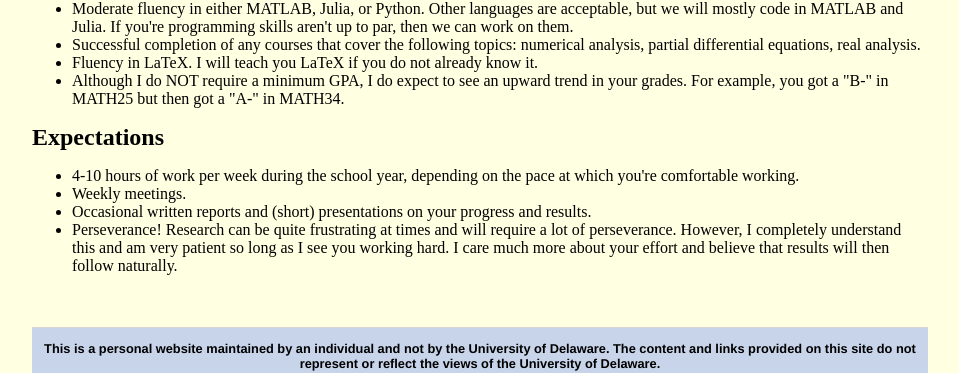
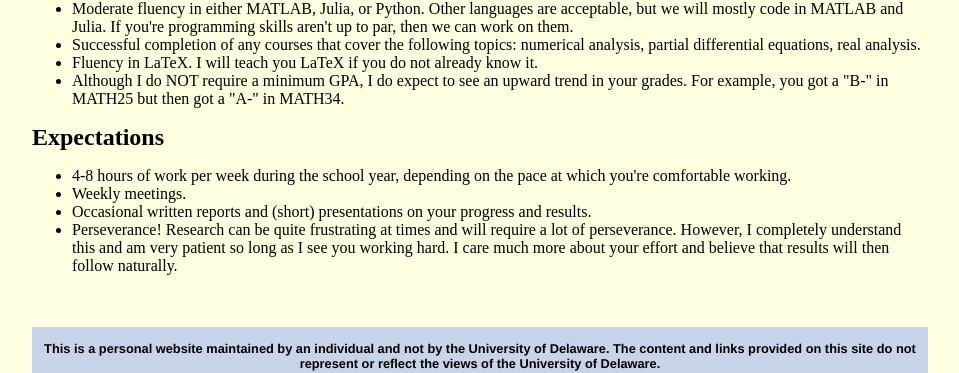
Before and after one commit to jhknakao/jhknakao.github.io, a Jekyll site: the page built from undergradresearch.html, in a window 1280 px wide. Shown: the part 791-1164 px from the top of the page, without its empty margins (160-1119 px from the left). Built offline with Jekyll 4.4.1, drawn with Linux system fonts in a browser that asks for light colours.

Commit message:
Update undergradresearch.html

```diff
--- a/undergradresearch.html
+++ b/undergradresearch.html
@@ -40,7 +40,7 @@ title: Interested in Undergraduate Research?
 
   <font size="5"><b>Expectations</b></font>
 	<ul>
-    <li>4-10 hours of work per week during the school year, depending on the pace at which you're comfortable working.</li>
+    <li>4-8 hours of work per week during the school year, depending on the pace at which you're comfortable working.</li>
     <li>Weekly meetings.</li>
     <li>Occasional written reports and (short) presentations on your progress and results.</li>
     <li>Perseverance! Research can be quite frustrating at times and will require a lot of perseverance. However, I completely understand this and am very patient so long as I see you working hard. I care much more about your effort and believe that results will then follow naturally.</li>
```
